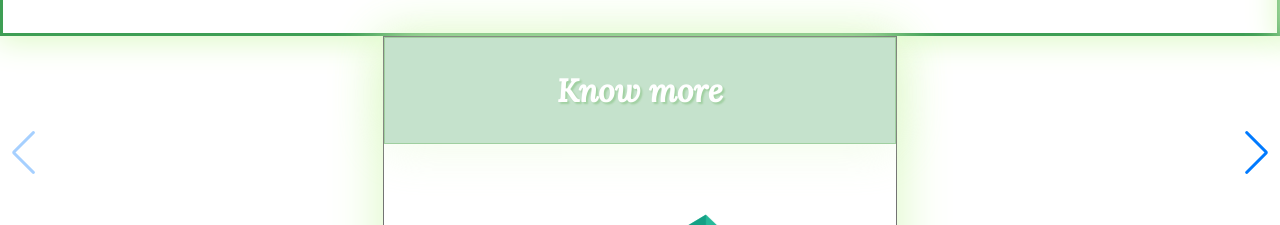
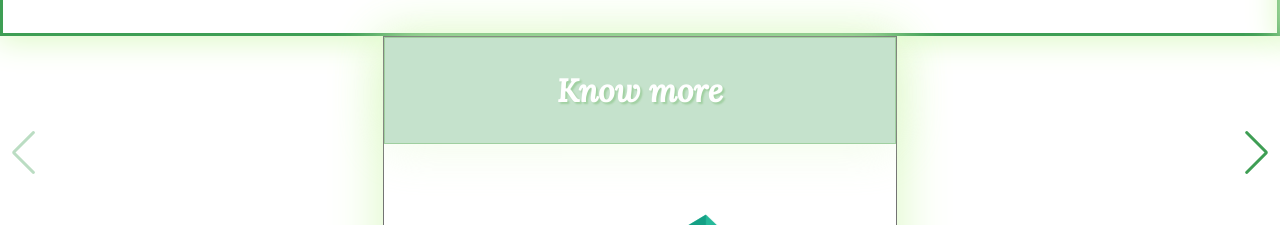
Before and after one commit to jsmblog/espam, a React (Vite) app: page / in a window 1280 px wide. Shown: the part 1880-2105 px from the top of the page. Built offline with nearby package versions, Linux system fonts and the light colour scheme.

Commit message:
[fix] color slider icon

```diff
--- a/src/styles/styleSliderCareers.css
+++ b/src/styles/styleSliderCareers.css
@@ -2,6 +2,11 @@
     width: 100%;
     height: 100%;
   }
+
+.swiper-button-prev::after , .swiper-button-next::after {
+  color: var(--green-principal);
+}
+
 
   .swiper-slide {
     text-align: center;
```
